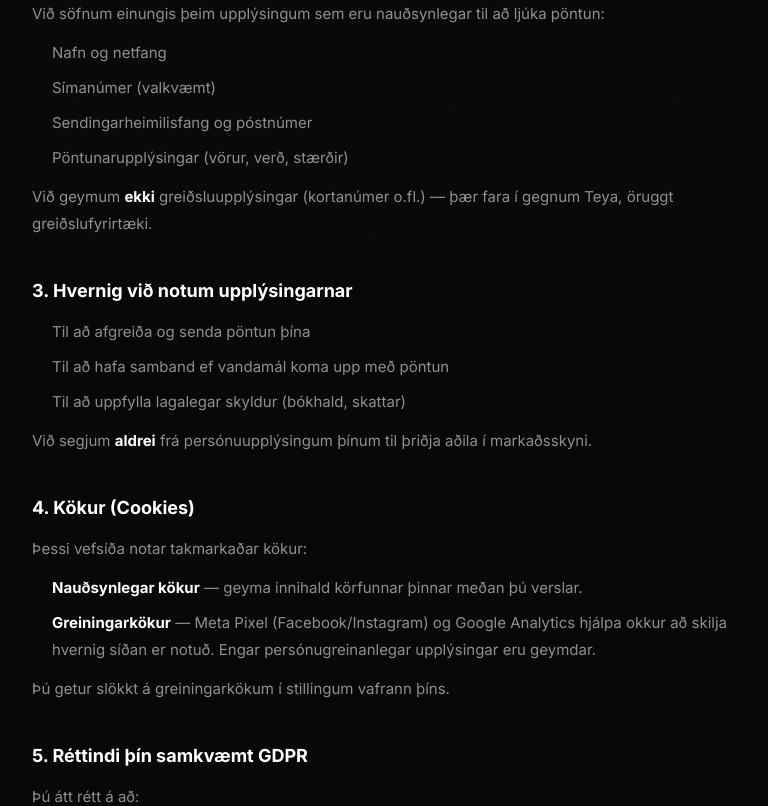
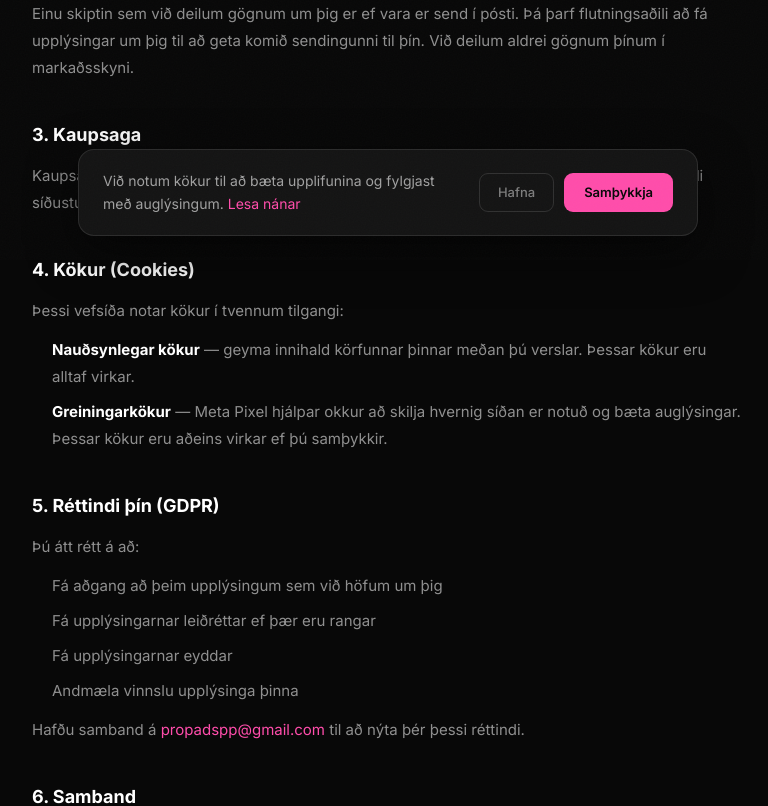
Before and after one commit to Propadspp/propads-site, a Next.js app: page /personuvernd in a window 1280 px wide. Shown: the part 540-1346 px from the top of the page, without its empty margins (252-1020 px from the left). Built offline with nearby package versions, Linux system fonts and the light colour scheme; a web font is replaced by a local one.

Commit message:
Add cookie consent banner and update privacy policy

```diff
--- a/app/layout.tsx
+++ b/app/layout.tsx
@@ -3,6 +3,7 @@ import { Barlow_Condensed, Inter } from 'next/font/google';
 import './globals.css';
 import { CartProvider } from '@/lib/cart';
 import MetaPixel from '@/components/MetaPixel';
+import CookieBanner from '@/components/CookieBanner';
 
 const inter = Inter({ subsets: ['latin'], variable: '--font-inter' });
 const barlowCondensed = Barlow_Condensed({
@@ -21,6 +22,7 @@ export default function RootLayout({ children }: { children: React.ReactNode })
     <html lang="is" className={`${inter.variable} ${barlowCondensed.variable}`}>
       <body>
         <MetaPixel />
+        <CookieBanner />
         <CartProvider>{children}</CartProvider>
       </body>
     </html>
--- a/app/personuvernd/page.tsx
+++ b/app/personuvernd/page.tsx
@@ -26,56 +26,39 @@ export default function PersonuverndPage() {
         <h1 className="font-display" style={{ fontSize: 'clamp(2rem,5vw,3.5rem)', fontWeight: 900, letterSpacing: '-0.03em', lineHeight: 1, color: '#fff', marginBottom: 16 }}>Persónuverndarstefna</h1>
         <p style={{ color: 'rgba(255,255,255,0.4)', fontSize: '0.875rem', marginBottom: 56 }}>Síðast uppfært: maí 2026</p>
 
-        <Section title="1. Hverjir við erum">
-          <p>Propads (propadspp@gmail.com) er íslenskt fyrirtæki sem selur fótboltavörur á netinu. Við berum ábyrgð á meðhöndlun persónuupplýsinga sem safnað er í gegnum þessa vefsíðu.</p>
+        <Section title="1. Persónuupplýsingar">
+          <p>Við öflum persónuupplýsingum um þig eingöngu til að þjónusta þig. Þessar upplýsingar — nafn, heimilisfang, símanúmer og tölvupóstur — eru eingöngu notaðar til afgreiðslu á pöntunum.</p>
         </Section>
 
-        <Section title="2. Hvaða upplýsingar við söfnum">
-          <p style={{ marginBottom: 12 }}>Við söfnum einungis þeim upplýsingum sem eru nauðsynlegar til að ljúka pöntun:</p>
-          <ul style={{ paddingLeft: 20, display: 'flex', flexDirection: 'column', gap: 8 }}>
-            <li>Nafn og netfang</li>
-            <li>Símanúmer (valkvæmt)</li>
-            <li>Sendingarheimilisfang og póstnúmer</li>
-            <li>Pöntunarupplýsingar (vörur, verð, stærðir)</li>
-          </ul>
-          <p style={{ marginTop: 12 }}>Við geymum <strong style={{ color: '#fff' }}>ekki</strong> greiðsluupplýsingar (kortanúmer o.fl.) — þær fara í gegnum Teya, öruggt greiðslufyrirtæki.</p>
+        <Section title="2. Miðlun gagna">
+          <p>Einu skiptin sem við deilum gögnum um þig er ef vara er send í pósti. Þá þarf flutningsaðili að fá upplýsingar um þig til að geta komið sendingunni til þín. Við deilum aldrei gögnum þínum í markaðsskyni.</p>
         </Section>
 
-        <Section title="3. Hvernig við notum upplýsingarnar">
-          <ul style={{ paddingLeft: 20, display: 'flex', flexDirection: 'column', gap: 8 }}>
-            <li>Til að afgreiða og senda pöntun þína</li>
-            <li>Til að hafa samband ef vandamál koma upp með pöntun</li>
-            <li>Til að uppfylla lagalegar skyldur (bókhald, skattar)</li>
-          </ul>
-          <p style={{ marginTop: 12 }}>Við segjum <strong style={{ color: '#fff' }}>aldrei</strong> frá persónuupplýsingum þínum til þriðja aðila í markaðsskyni.</p>
+        <Section title="3. Kaupsaga">
+          <p>Kaupsaga viðskiptavinar er læst á öruggu svæði, eingöngu til að þjónusta viðskiptavin varðandi síðustu pöntun. Tími sem pöntun er geymd til uppflettingar eru 365 dagar.</p>
         </Section>
 
         <Section title="4. Kökur (Cookies)">
-          <p style={{ marginBottom: 12 }}>Þessi vefsíða notar takmarkaðar kökur:</p>
+          <p style={{ marginBottom: 12 }}>Þessi vefsíða notar kökur í tvennum tilgangi:</p>
           <ul style={{ paddingLeft: 20, display: 'flex', flexDirection: 'column', gap: 8 }}>
-            <li><strong style={{ color: '#fff' }}>Nauðsynlegar kökur</strong> — geyma innihald körfunnar þinnar meðan þú verslar.</li>
-            <li><strong style={{ color: '#fff' }}>Greiningarkökur</strong> — Meta Pixel (Facebook/Instagram) og Google Analytics hjálpa okkur að skilja hvernig síðan er notuð. Engar persónugreinanlegar upplýsingar eru geymdar.</li>
+            <li><strong style={{ color: '#fff' }}>Nauðsynlegar kökur</strong> — geyma innihald körfunnar þinnar meðan þú verslar. Þessar kökur eru alltaf virkar.</li>
+            <li><strong style={{ color: '#fff' }}>Greiningarkökur</strong> — Meta Pixel hjálpar okkur að skilja hvernig síðan er notuð og bæta auglýsingar. Þessar kökur eru aðeins virkar ef þú samþykkir.</li>
           </ul>
-          <p style={{ marginTop: 12 }}>Þú getur slökkt á greiningarkökum í stillingum vafrann þíns.</p>
         </Section>
 
-        <Section title="5. Réttindi þín samkvæmt GDPR">
+        <Section title="5. Réttindi þín (GDPR)">
           <p style={{ marginBottom: 12 }}>Þú átt rétt á að:</p>
           <ul style={{ paddingLeft: 20, display: 'flex', flexDirection: 'column', gap: 8 }}>
             <li>Fá aðgang að þeim upplýsingum sem við höfum um þig</li>
             <li>Fá upplýsingarnar leiðréttar ef þær eru rangar</li>
-            <li>Fá upplýsingarnar eyddar ("réttur til að gleyma")</li>
+            <li>Fá upplýsingarnar eyddar</li>
             <li>Andmæla vinnslu upplýsinga þinna</li>
           </ul>
-          <p style={{ marginTop: 12 }}>Til að nýta þér þessi réttindi skaltu hafa samband við okkur á <a href="mailto:propadspp@gmail.com" style={{ color: 'var(--brand)', textDecoration: 'none' }}>propadspp@gmail.com</a>.</p>
+          <p style={{ marginTop: 12 }}>Hafðu samband á <a href="mailto:propadspp@gmail.com" style={{ color: 'var(--brand)', textDecoration: 'none' }}>propadspp@gmail.com</a> til að nýta þér þessi réttindi.</p>
         </Section>
 
-        <Section title="6. Hversu lengi geymum við gögn">
-          <p>Pöntunarupplýsingar eru geymdar í 7 ár í samræmi við lög um bókhald. Aðrar upplýsingar eru eyddar þegar þær eru ekki lengur nauðsynlegar.</p>
-        </Section>
-
-        <Section title="7. Samband">
-          <p>Ef þú hefur spurningar um persónuvernd skaltu hafa samband:<br />
+        <Section title="6. Samband">
+          <p>Spurningar um persónuvernd:<br />
           <a href="mailto:propadspp@gmail.com" style={{ color: 'var(--brand)', textDecoration: 'none' }}>propadspp@gmail.com</a></p>
         </Section>
       </main>
--- /dev/null
+++ b/components/CookieBanner.tsx
@@ -0,0 +1,52 @@
+'use client';
+
+import { useState, useEffect } from 'react';
+import Link from 'next/link';
+
+export default function CookieBanner() {
+  const [visible, setVisible] = useState(false);
+
+  useEffect(() => {
+    const consent = localStorage.getItem('cookie-consent');
+    if (!consent) setVisible(true);
+  }, []);
+
+  function accept() {
+    localStorage.setItem('cookie-consent', 'accepted');
+    setVisible(false);
+  }
+
+  function decline() {
+    localStorage.setItem('cookie-consent', 'declined');
+    setVisible(false);
+  }
+
+  if (!visible) return null;
+
+  return (
+    <div style={{
+      position: 'fixed', bottom: 24, left: '50%', transform: 'translateX(-50%)',
+      zIndex: 9999, width: 'calc(100% - 48px)', maxWidth: 620,
+      background: '#141414', border: '1px solid rgba(255,255,255,0.1)',
+      borderRadius: 16, padding: '20px 24px',
+      boxShadow: '0 16px 48px rgba(0,0,0,0.6)',
+      display: 'flex', alignItems: 'center', justifyContent: 'space-between',
+      gap: 16, flexWrap: 'wrap',
+    }}>
+      <p style={{ fontSize: '0.875rem', color: 'rgba(255,255,255,0.6)', lineHeight: 1.6, flex: 1, minWidth: 200 }}>
+        Við notum kökur til að bæta upplifunina og fylgjast með auglýsingum.{' '}
+        <Link href="/personuvernd" style={{ color: 'var(--brand)', textDecoration: 'none' }}>Lesa nánar</Link>
+      </p>
+      <div style={{ display: 'flex', gap: 10, flexShrink: 0 }}>
+        <button onClick={decline} style={{
+          padding: '9px 18px', borderRadius: 9, border: '1px solid rgba(255,255,255,0.12)',
+          background: 'transparent', color: 'rgba(255,255,255,0.45)', fontSize: '0.8125rem',
+          fontWeight: 500, cursor: 'pointer',
+        }}>Hafna</button>
+        <button onClick={accept} className="btn-primary" style={{ padding: '9px 20px', fontSize: '0.8125rem', borderRadius: 9 }}>
+          Samþykkja
+        </button>
+      </div>
+    </div>
+  );
+}
```
